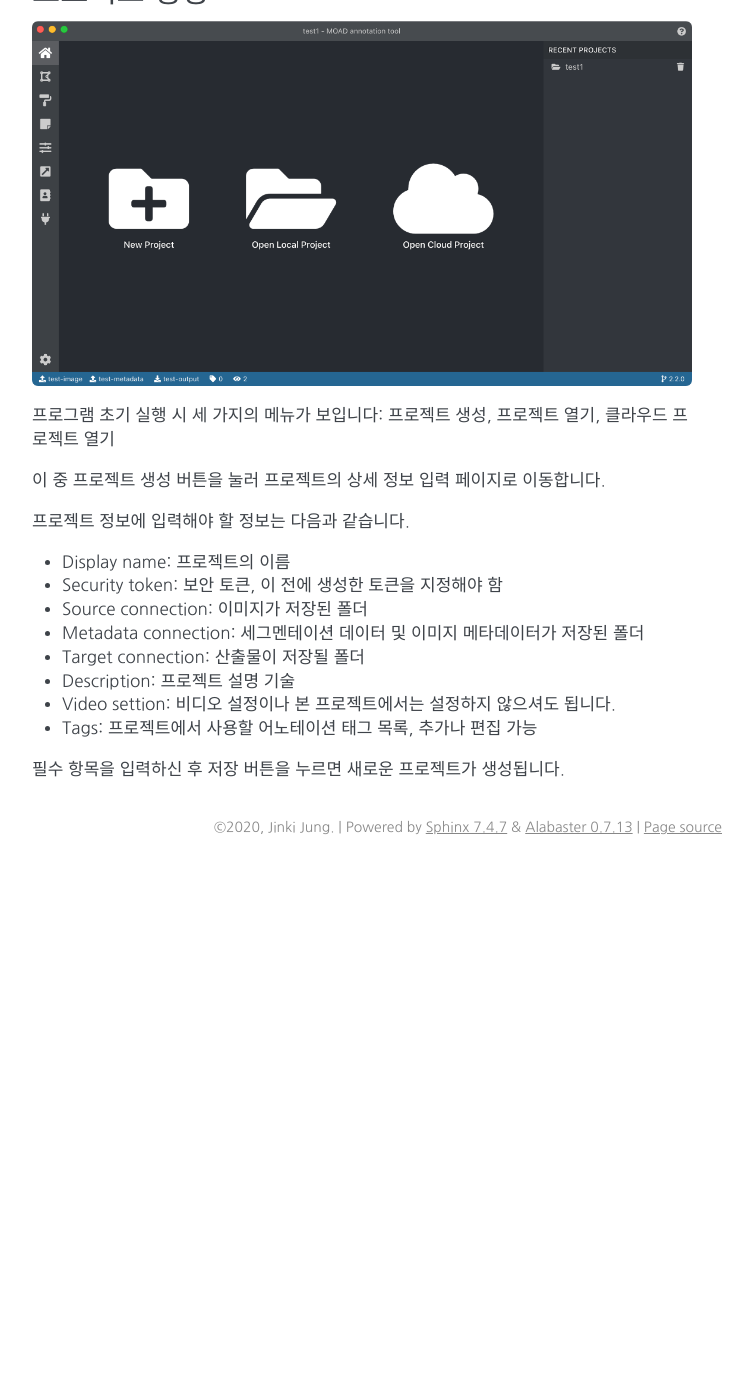
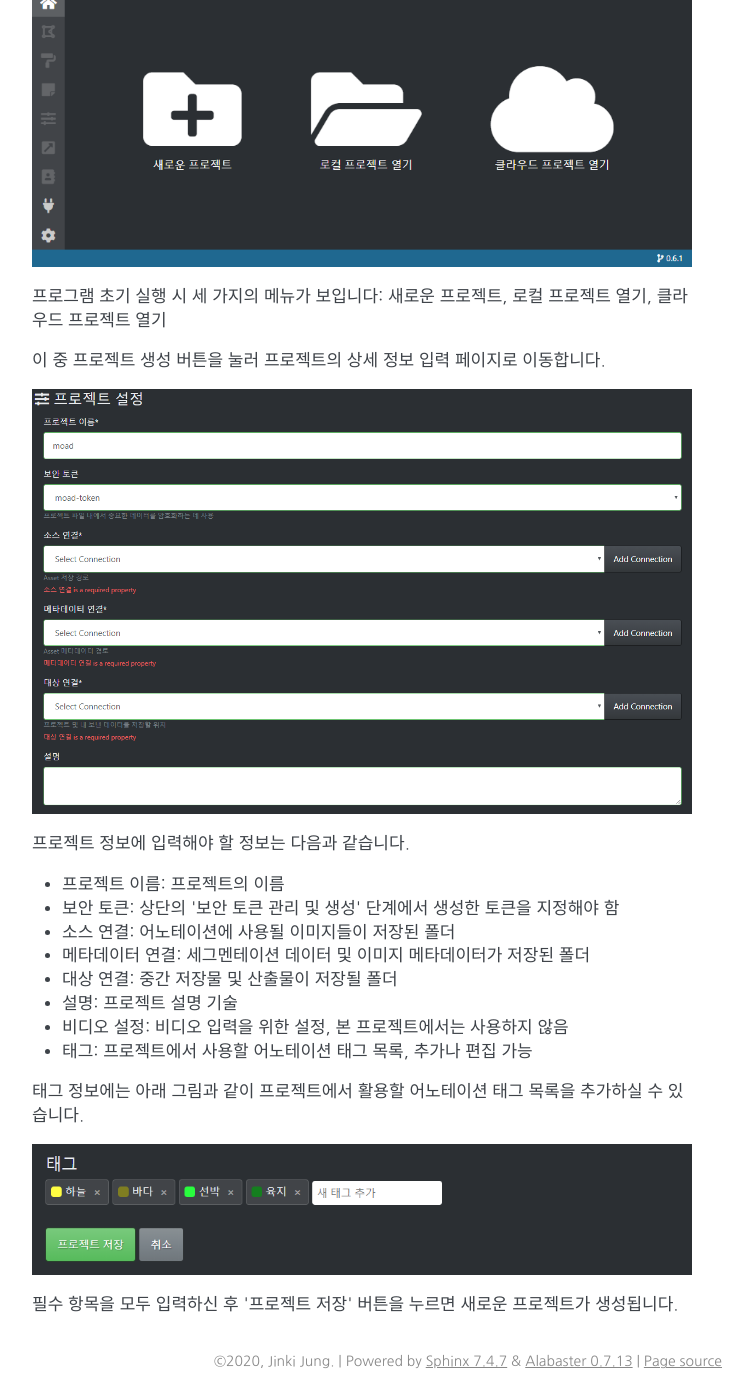
Before and after one commit to Digital-Maritime-Consultancy/docs.moad-at, a Sphinx documentation site: the page built from docs/source/projectCreation.rst, in a window 1280 px wide and 1400 px high, scrolled down 773 px. Shown: the whole window, without its empty margins (388-1141 px from the left). Built offline with Sphinx 7.4.7, drawn with Linux system fonts in a browser that asks for light colours; before the commit the page ends 1639 px from its top, so only the background shows below that; some of the changed text lies outside the part shown.

Commit message:
description updated

```diff
--- a/docs/source/_static/codes/exportSegmentation.py
+++ b/docs/source/_static/codes/exportSegmentation.py
@@ -1,5 +1,5 @@
 '''
-Copyright (c) 2020 Jinki Jung (Digital Maritime Consultancy ApS)
+Copyright (c) 2020 Jinki Jung, Digital Maritime Consultancy ApS
 
 Permission is hereby granted, free of charge, to any person obtaining a copy
 of this software and associated documentation files (the "Software"), to deal
--- /dev/null
+++ b/docs/source/annotation.rst
@@ -0,0 +1,6 @@
+.. _annotation:
+
+어노테이션
+===================================================
+
+작성 중
--- a/docs/source/index.rst
+++ b/docs/source/index.rst
@@ -15,11 +15,13 @@ MOAD 어노테이션 도구 사용자 매뉴얼
 
    overview
    prerequisite
+   project
+   projectFiles
+   projectCreation
+   annotation
    geometryAnnotation
    segmentAnnotation
    imageMetadata
-   projectCreation
-   projectSaveLoad
    export
    segmentationDataGeneration
 
--- a/docs/source/overview.rst
+++ b/docs/source/overview.rst
@@ -7,7 +7,7 @@
 
 어노테이션 도구의 목적은 주어진 이미지와 이미지의 세그멘테이션 데이터 및 메타데이터 값을 이용하여 아래의 두 종류의 어노테이션 결과를 산출하는 것을 목표로 합니다.
 
-* 기하학 어노테이션: 바운딩 박스, 폴리곤, 폴리라인 등의 다각형 정보를 이용한 어노테이션
+* 다각형 어노테이션: 바운딩 박스, 폴리곤, 폴리라인 등의 다각형 정보를 이용한 어노테이션
 * 세그먼트 어노테이션: 세그멘테이션 기법을 통해 산출된 세그멘트를 이용한 어노테이션
 
 어노테이션 작업 순서는 다음과 같습니다.
--- a/docs/source/prerequisite.rst
+++ b/docs/source/prerequisite.rst
@@ -12,8 +12,8 @@
 
 해당 데이터들은 아래의 구조로 구성되어야 합니다.
 
-* Source connection 폴더: 이미지 파일들이 저장된 폴더
-* Metadata connection 폴더: 세그멘테이션 데이터 파일(.seg)과 이미지 메타데이터 파일(.json)이 함께 저장된 폴더
-* Target connection 폴더: 산출물이 저장될 폴더
+* 소스 연결 폴더: 이미지 파일들이 저장된 폴더
+* 메타데이터 연결 폴더: 세그멘테이션 데이터 파일(.seg)과 이미지 메타데이터 파일(.json)이 함께 저장된 폴더
+* 대상 연결 폴더: 산출물이 저장될 폴더
 
 상기 폴더들은 :ref:`프로젝트 생성<projectCreation>` 시에 활용됩니다.
--- a/docs/source/projectCreation.rst
+++ b/docs/source/projectCreation.rst
@@ -13,28 +13,38 @@
     :align: center
     :alt: 보안 토큰 설정 화면
 
-보안 토큰이 생성되면 설정을 저장합니다.
+보안 토큰이 생성 후 '설정 저장' 버튼을 눌러 변경 사항을 저장합니다.
 
-프로젝트 생성
------------------
+새로운 프로젝트 생성
+---------------------
 
 .. image:: _static/images/initialScreen.png
     :align: center
     :alt: 프로젝트 초기 실행화면
 
-프로그램 초기 실행 시 세 가지의 메뉴가 보입니다: 프로젝트 생성, 프로젝트 열기, 클라우드 프로젝트 열기
+프로그램 초기 실행 시 세 가지의 메뉴가 보입니다: 새로운 프로젝트, 로컬 프로젝트 열기, 클라우드 프로젝트 열기
 
 이 중 프로젝트 생성 버튼을 눌러 프로젝트의 상세 정보 입력 페이지로 이동합니다.
 
+.. image:: _static/images/projectCreatePage.PNG
+    :align: center
+    :alt: 프로젝트 정보 입력 화면
+
 프로젝트 정보에 입력해야 할 정보는 다음과 같습니다.
 
-* Display name: 프로젝트의 이름
-* Security token: 보안 토큰, 이 전에 생성한 토큰을 지정해야 함
-* Source connection: 이미지가 저장된 폴더
-* Metadata connection: 세그멘테이션 데이터 및 이미지 메타데이터가 저장된 폴더
-* Target connection: 산출물이 저장될 폴더
-* Description: 프로젝트 설명 기술
-* Video settion: 비디오 설정이나 본 프로젝트에서는 설정하지 않으셔도 됩니다.
-* Tags: 프로젝트에서 사용할 어노테이션 태그 목록, 추가나 편집 가능
+* 프로젝트 이름: 프로젝트의 이름
+* 보안 토큰: 상단의 '보안 토큰 관리 및 생성' 단계에서 생성한 토큰을 지정해야 함
+* 소스 연결: 어노테이션에 사용될 이미지들이 저장된 폴더
+* 메타데이터 연결: 세그멘테이션 데이터 및 이미지 메타데이터가 저장된 폴더
+* 대상 연결: 중간 저장물 및 산출물이 저장될 폴더
+* 설명: 프로젝트 설명 기술
+* 비디오 설정: 비디오 입력을 위한 설정, 본 프로젝트에서는 사용하지 않음
+* 태그: 프로젝트에서 사용할 어노테이션 태그 목록, 추가나 편집 가능
 
-필수 항목을 입력하신 후 저장 버튼을 누르면 새로운 프로젝트가 생성됩니다.
+태그 정보에는 아래 그림과 같이 프로젝트에서 활용할 어노테이션 태그 목록을 추가하실 수 있습니다.
+
+.. image:: _static/images/projectCreateTag.PNG
+    :align: center
+    :alt: 프로젝트 태그 목록 입력 화면
+
+필수 항목을 모두 입력하신 후 '프로젝트 저장' 버튼을 누르면 새로운 프로젝트가 생성됩니다.
--- /dev/null
+++ b/docs/source/projectFiles.rst
@@ -0,0 +1,4 @@
+.. _projectFiles:
+
+프로젝트 파일
+===================================================
```
Also changed, not shown: docs/source/project.rst (added, +27 -0 lines), docs/source/projectSaveLoad.rst (deleted, +0 -8 lines), docs/source/_static/images/connectionSetting.PNG (added), docs/source/_static/images/initialScreen.png, docs/source/_static/images/projectCreatePage.PNG (added), docs/source/_static/images/projectCreateTag.PNG (added), docs/source/_static/images/securityTokenScreen.png.
